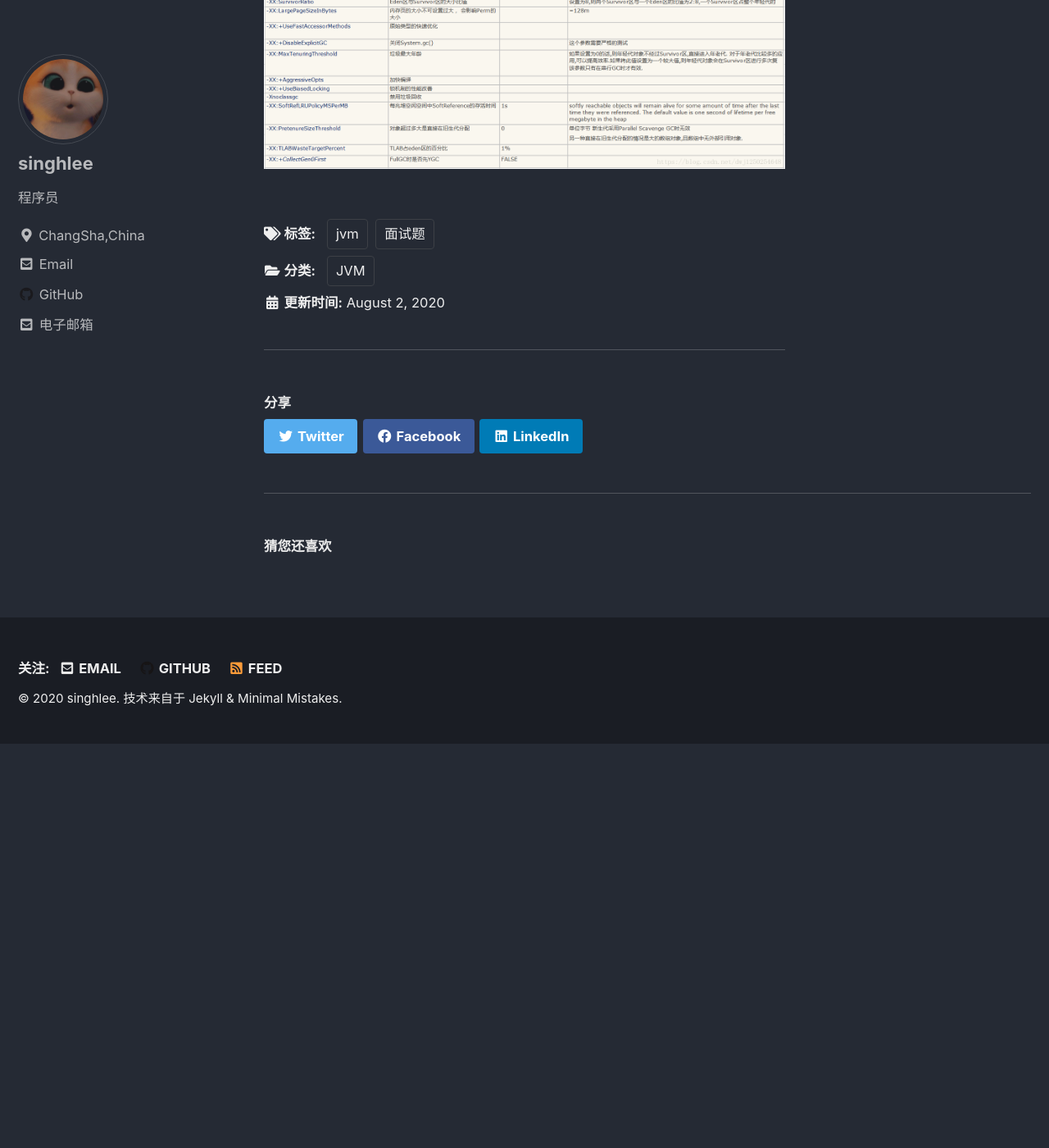
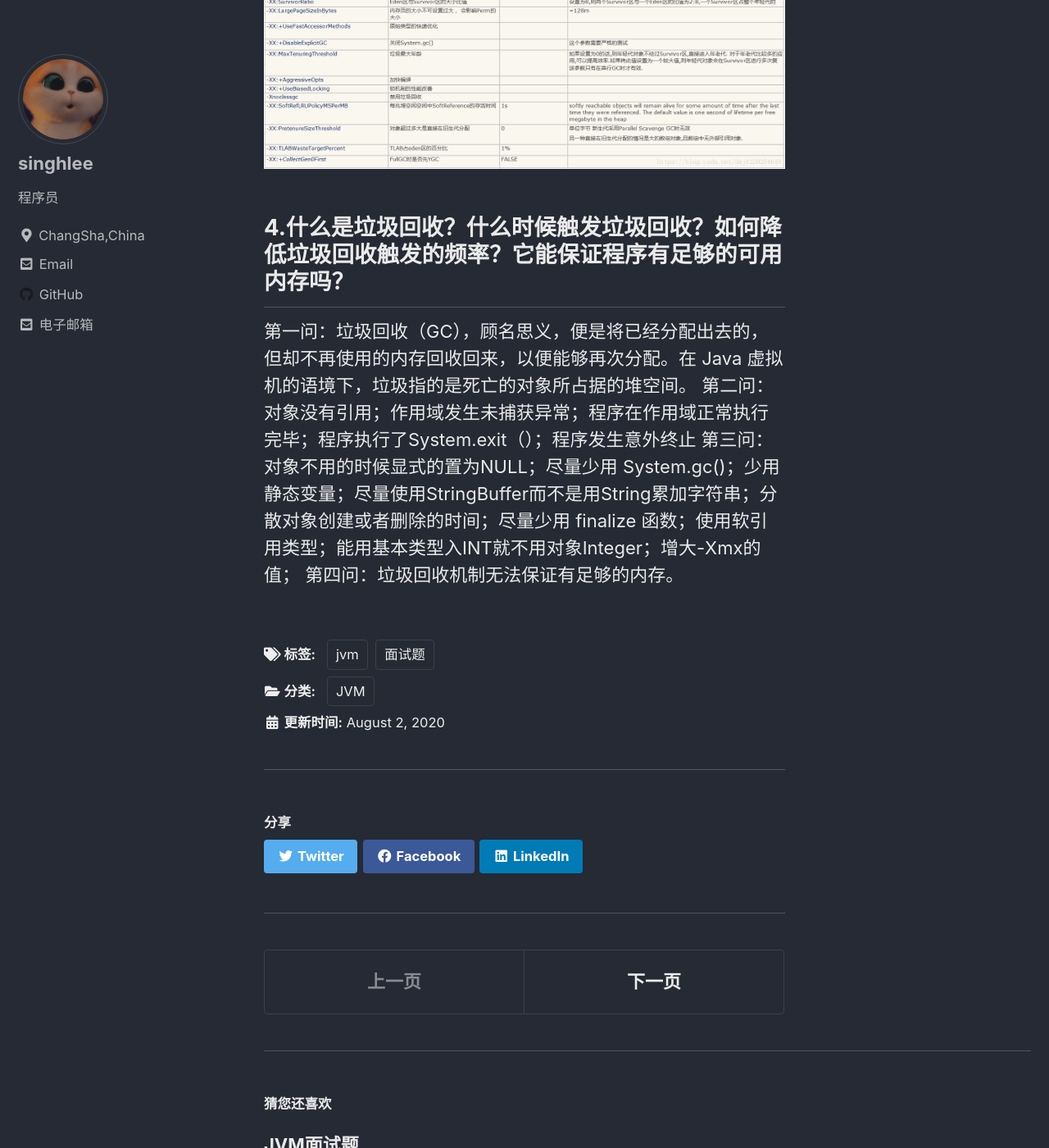
Before and after one commit to singhlee/singhlee.github.io, a Jekyll site: the page built from _posts/2020-08-02-java-jvm.md, in a window 1280 px wide and 1400 px high, scrolled down 5206 px. Shown: the whole window at 82% size. Built offline with Jekyll 4.4.1, drawn with Linux system fonts in a browser that asks for light colours; cached includes are drawn as plain includes; before the commit the page ends 6113 px from its top, so only the background shows below that; some of the changed text lies outside the part shown.

Commit message:
增减题目

```diff
--- a/_config.yml
+++ b/_config.yml
@@ -10,7 +10,7 @@
 # Review documentation to determine if you should use `theme` or `remote_theme`
 # https://mmistakes.github.io/minimal-mistakes/docs/quick-start-guide/#installing-the-theme
 
-theme                  : "minimal-mistakes-jekyll"
+#theme                  : "minimal-mistakes-jekyll"
 # remote_theme           : "mmistakes/minimal-mistakes"
 minimal_mistakes_skin    : "air" # "air", "aqua", "contrast", "dark", "dirt", "neon", "mint", "plum", "sunrise"
 
@@ -35,8 +35,7 @@ comments:
     shortname            : # https://help.disqus.com/customer/portal/articles/466208-what-s-a-shortname-
   discourse:
     server               : # https://meta.discourse.org/t/embedding-discourse-comments-via-javascript/31963 , e.g.: meta.discourse.org
-  facebook:
-    # https://developers.facebook.com/docs/plugins/comments
+  facebook:                # https://developers.facebook.com/docs/plugins/comments
     appid                :
     num_posts            : # 5 (default)
     colorscheme          : # "light" (default), "dark"
--- a/_posts/2020-08-02-java-jvm.md
+++ b/_posts/2020-08-02-java-jvm.md
@@ -97,3 +97,9 @@ System.out.println(s2.intern() == s2);
 
 ###  参数图
 ![](/assets/images/20200204204442313_496.png)
+
+## 4.什么是垃圾回收？什么时候触发垃圾回收？如何降低垃圾回收触发的频率？它能保证程序有足够的可用内存吗？
+第一问：垃圾回收（GC），顾名思义，便是将已经分配出去的，但却不再使用的内存回收回来，以便能够再次分配。在 Java 虚拟机的语境下，垃圾指的是死亡的对象所占据的堆空间。
+第二问：对象没有引用；作用域发生未捕获异常；程序在作用域正常执行完毕；程序执行了System.exit（）；程序发生意外终止
+第三问：对象不用的时候显式的置为NULL；尽量少用 System.gc()；少用静态变量；尽量使用StringBuffer而不是用String累加字符串；分散对象创建或者删除的时间；尽量少用 finalize 函数；使用软引用类型；能用基本类型入INT就不用对象Integer；增大-Xmx的值；
+第四问：垃圾回收机制无法保证有足够的内存。
```
Also changed, not shown: other parts of _posts/2020-08-02-java-jvm.md (+1 -1 lines), _posts/2020-08-03-java-basic.md (added, +65 -0 lines).
